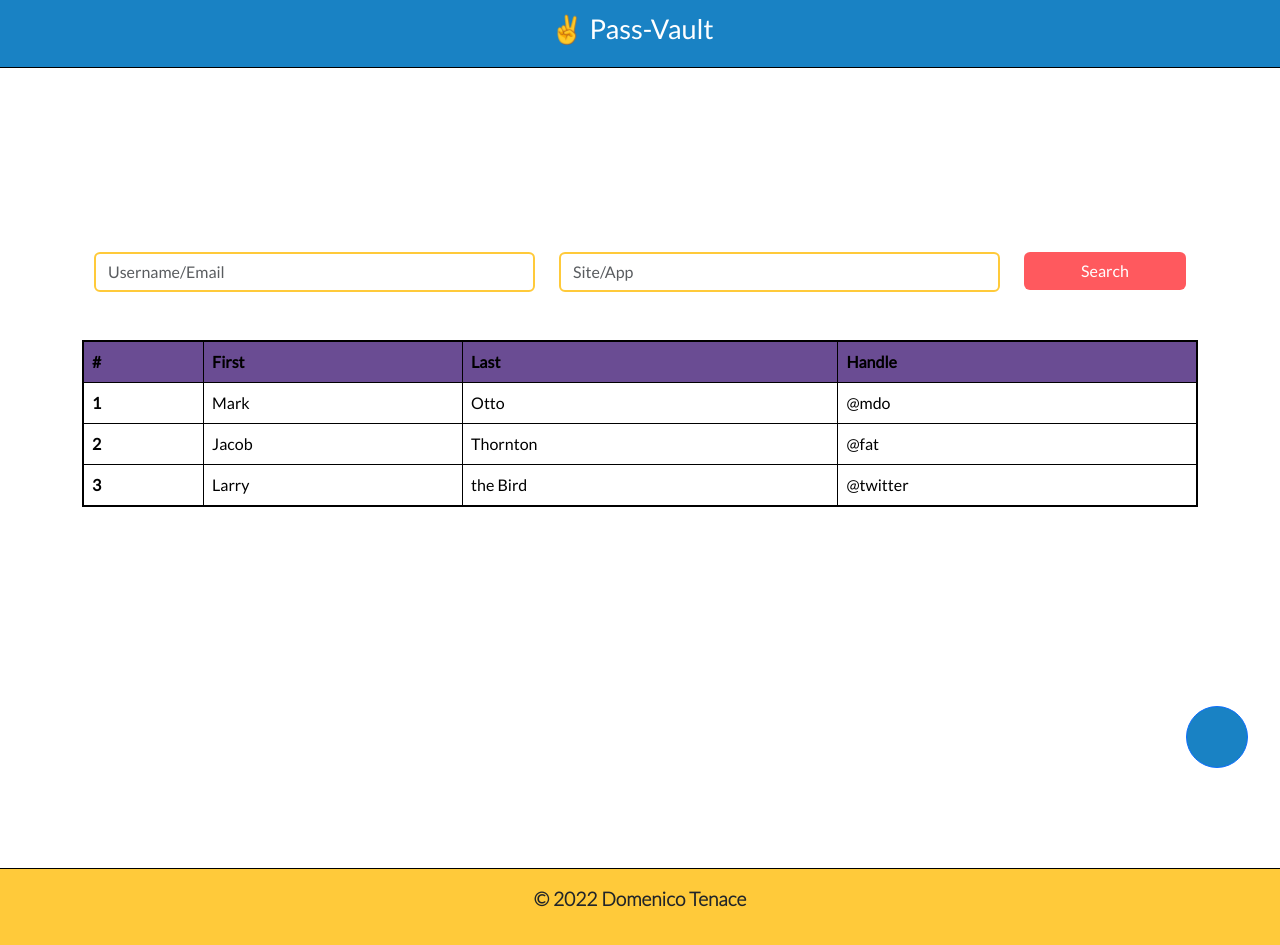
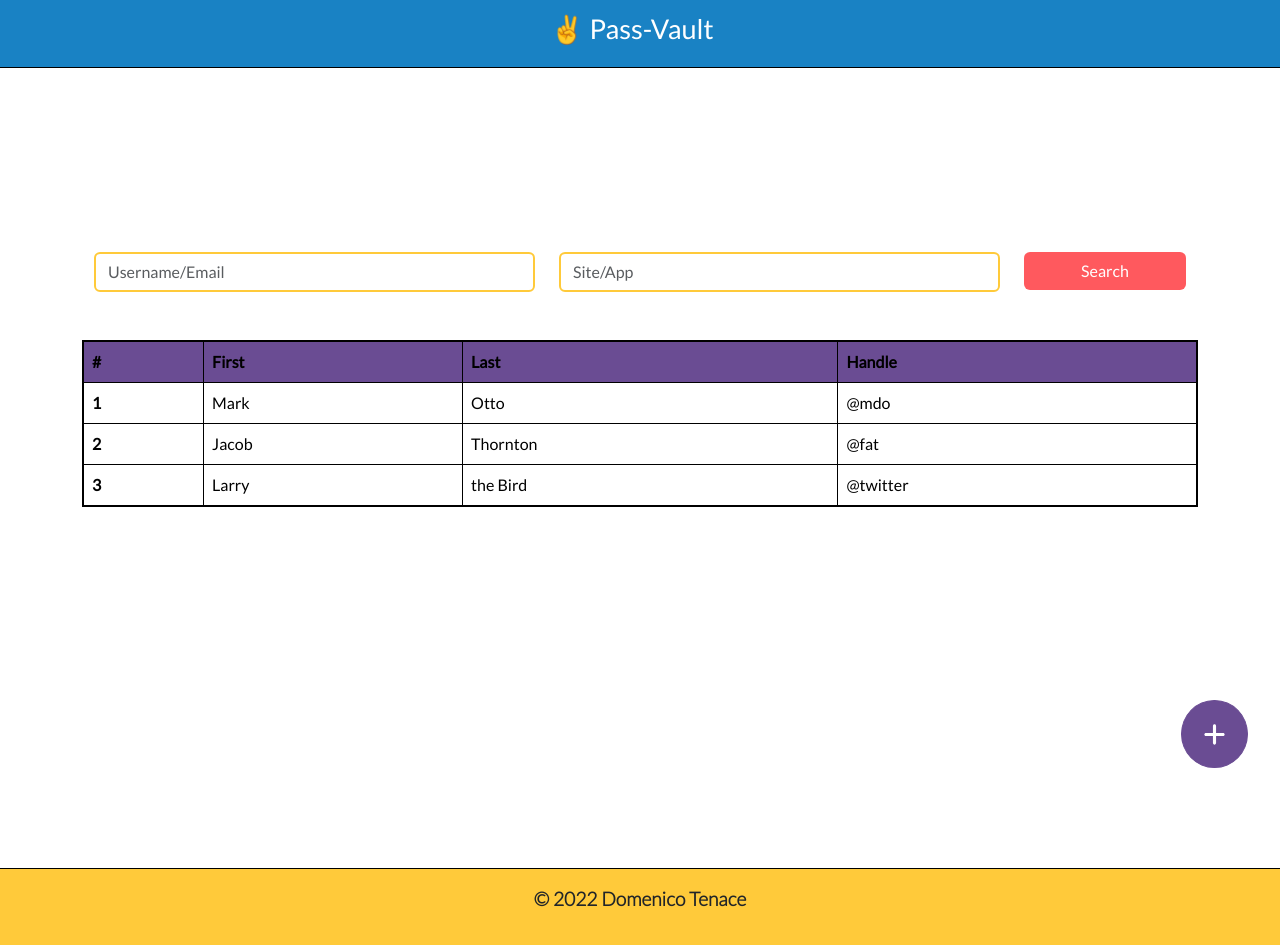
Before and after one commit to DomeT99/pass-vault, a Vue app: page / in a window 1280 px wide. Built offline with nearby package versions, Linux system fonts and the light colour scheme.

Commit message:
feat: styling sticky button

```diff
--- a/src/assets/scss/bootstrap-override.scss
+++ b/src/assets/scss/bootstrap-override.scss
@@ -19,6 +19,20 @@
   }
   &.btn-primary {
     background-color: var(--primary-color);
+    &.btn-primary:active {
+      background-color: var(--primary-color);
+      color: var(--white);
+      border-color: var(--primary-color);
+    }
+  }
+  &.btn-secondary {
+    background-color: var(--secondary-color);
+    border-color: var(--secondary-color);
+    &.btn-secondary:active {
+      background-color: var(--secondary-color);
+      color: var(--white);
+      border-color: var(--secondary-color);
+    }
   }
 }
 
--- a/src/views/Home.vue
+++ b/src/views/Home.vue
@@ -20,11 +20,10 @@ const btnIcon = computed(() => {
 
     <section class="button-bar">
       <Button
-        class="btn-primary btn-pad"
+        class="btn-secondary btn-pad"
         :prevent-default="true"
         :type="'button'"
-        ><i :src="btnIcon"></i
-      ></Button>
+        ><img :src="btnIcon" width="25" height="25" /></Button>
     </section>
   </Layout>
 </template>
@@ -40,6 +39,6 @@ const btnIcon = computed(() => {
 }
 .btn-pad {
   border-radius: 50%;
-  padding: 30px !important;
+  padding: 20px !important;
 }
 </style>
```
Also changed, not shown: src/assets/images/plus-solid.svg.
